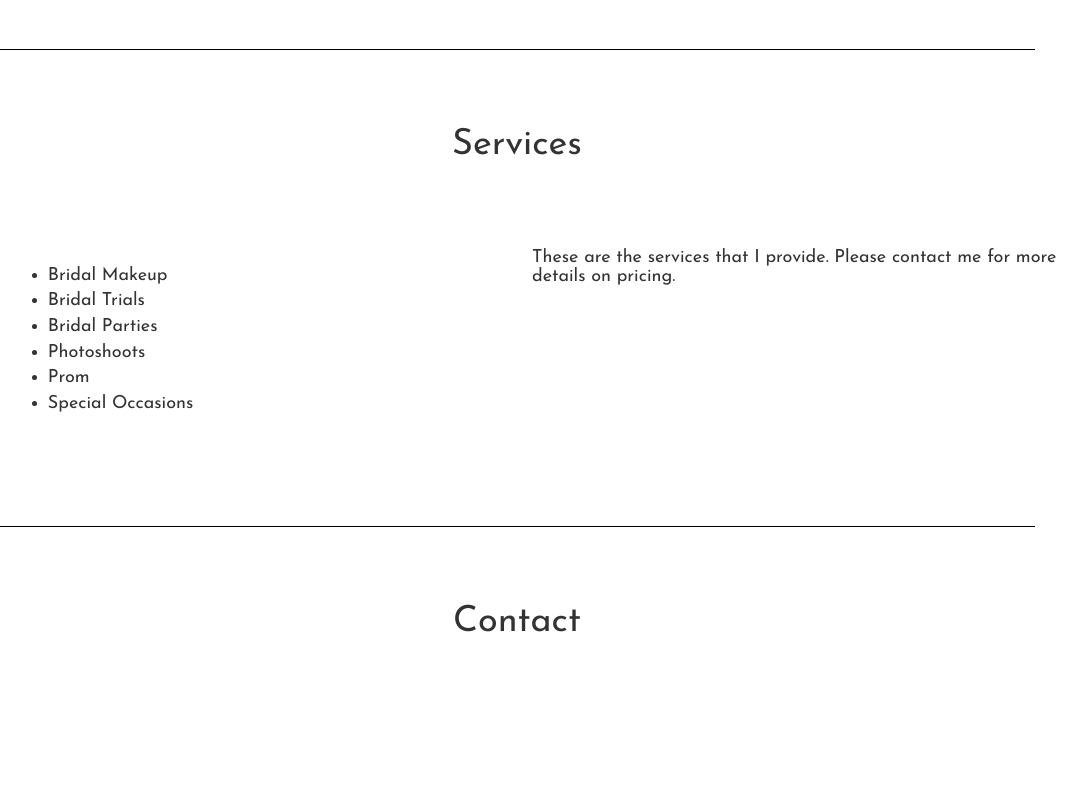
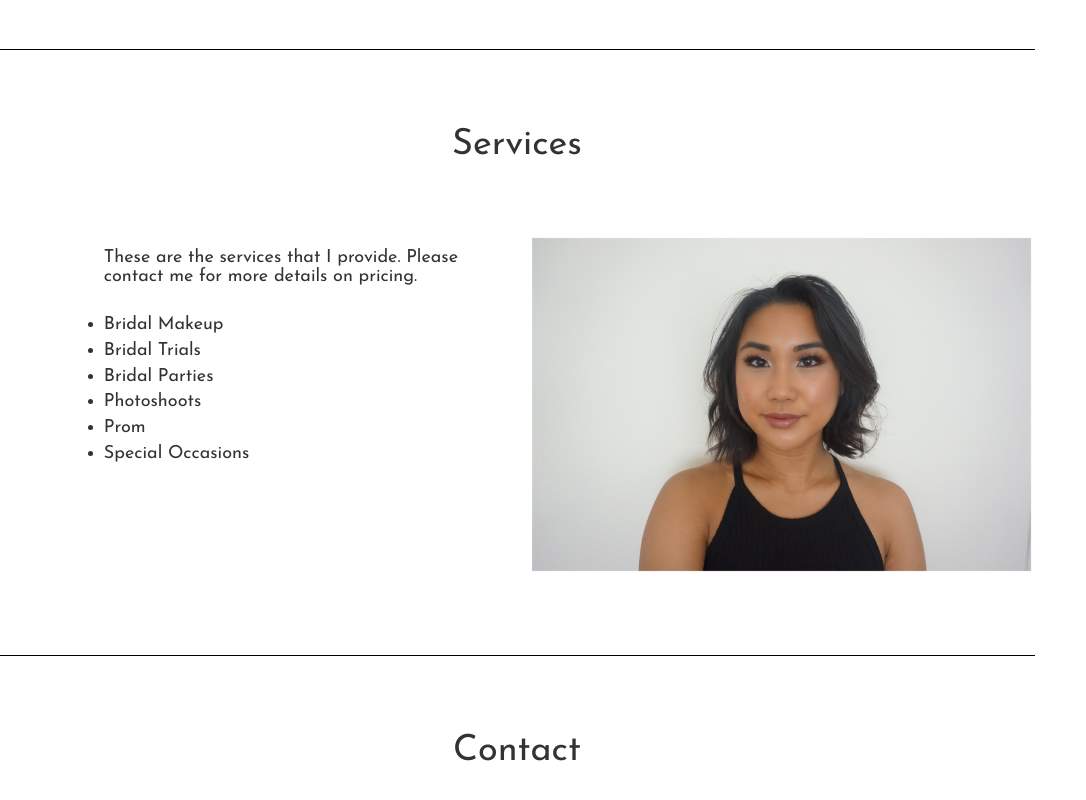
Before and after one commit to Dnguye92/afMua, a website: page index.html in a window 1280 px wide. Shown: the part 1463-2263 px from the top of the page, without its empty margins (123-1209 px from the left). Before the commit the page ends 2199 px from the top, so only its background shows below. Drawn offline with Linux system fonts and the light colour scheme.

Commit message:
fixed padding for servies

```diff
--- a/css/main.css
+++ b/css/main.css
@@ -191,6 +191,10 @@ footer a:nth-child(1) {
 	margin: 4em auto 6em auto;
 }
 
+#servicesRow {
+	padding: 0 4em;
+}
+
 #contact {
 	margin: 4em auto 6em auto;
 }
@@ -200,7 +204,8 @@ footer a:nth-child(1) {
 }
 
 #services h4 {
-	/*margin-left: 5.6em;*/
+	margin-left: 5.6em;
+	width: 80%;
 }
 
 #services li {
--- a/index.html
+++ b/index.html
@@ -111,8 +111,9 @@
 				<h1>Services</h1>
 			</div>
 			<!-- Bridal Makeup, Bridal trials, Bridal Parties, Photoshoots, Prom, special occasions -->
-			<div class="row">
+			<div class="row" id="servicesRow">
 				<div class="col-xs-6">
+				<h4>These are the services that I provide. Please contact me for more details on pricing.</h4>
 					<ul>
 						<li>Bridal Makeup</li>
 						<li>Bridal Trials</li>
@@ -123,7 +124,7 @@
 					</ul>
 				</div>
 				<div class="col-xs-6">
-					<h4>These are the services that I provide. Please contact me for more details on pricing.</h4>
+					<img id="bioPic" class="img-responsive" src="img/bioPic.jpg">
 				</div>
 			</div>
 		</div>
```
